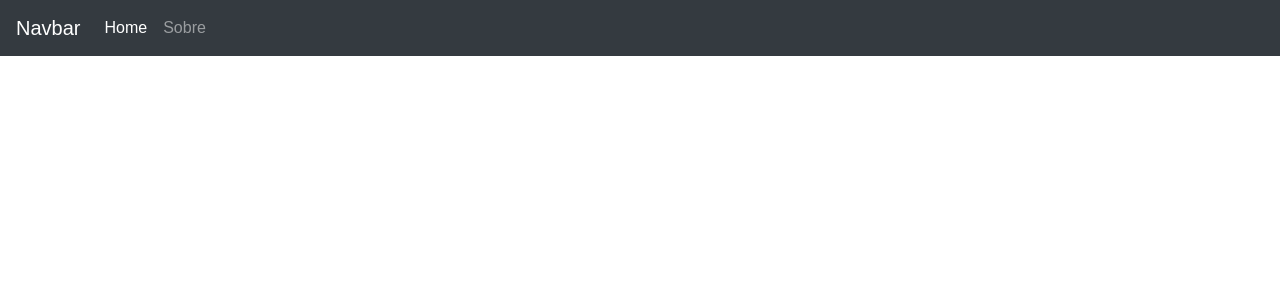
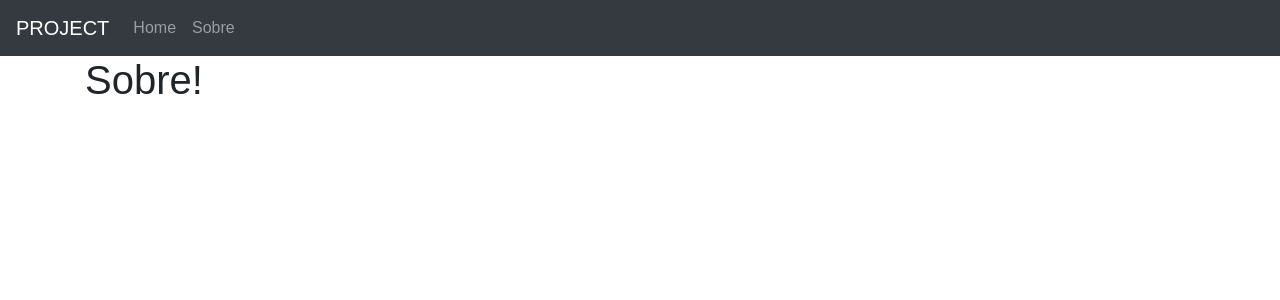
Before and after one commit to jaimebs/react-course, a React (Create React App) app: page /sobre in a window 1280 px wide. Shown: the top 300 px of the page. Built offline with nearby package versions, Linux system fonts and the light colour scheme.

Commit message:
Inclusão de rotas.

```diff
--- a/src/App.js
+++ b/src/App.js
@@ -1,14 +1,19 @@
 import React, { Component } from 'react';
-import logo from './logo.svg';
 import Navbar from './components/navbar'
-import './App.css';
+import Home from './components/home'
+import Sobre from './components/sobre'
+import { BrowserRouter as Router, Route, Link } from "react-router-dom";
 
 class App extends Component {
   render() {
     return (
-      <div>
-        <Navbar/>
-      </div>
+      <Router>
+        <div>
+          <Navbar titulo="Project" />
+          <Route exact path="/" component={Home} />
+          <Route path="/sobre" component={Sobre} />
+        </div>
+      </Router>
     );
   }
 }
--- /dev/null
+++ b/src/components/home.js
@@ -0,0 +1,11 @@
+import React, { Component } from 'react'
+
+export default class home extends Component {
+  render() {
+    return (
+      <div className="container">
+        <h1>Home!</h1>
+      </div>
+    )
+  }
+}
--- a/src/components/navbar.js
+++ b/src/components/navbar.js
@@ -1,18 +1,19 @@
 import React, { Component } from 'react'
+import { Link } from "react-router-dom";
 
 export default class navbar extends Component {
     render() {
         return (
-            <div className="Container">
+            <div>
                 <nav className="navbar navbar-expand-lg navbar navbar-dark bg-dark">
-                    <a className="navbar-brand" href="#">Navbar</a>
+                    <Link to="/" className="navbar-brand">{this.props.titulo.toUpperCase()}</Link>
                     <button className="navbar-toggler" type="button" data-toggle="collapse" data-target="#navbarNavAltMarkup" aria-controls="navbarNavAltMarkup" aria-expanded="false" aria-label="Toggle navigation">
                         <span className="navbar-toggler-icon"></span>
                     </button>
                     <div className="collapse navbar-collapse" id="navbarNavAltMarkup">
                         <div className="navbar-nav">
-                            <a className="nav-item nav-link active" href="#">Home <span className="sr-only">(current)</span></a>
-                            <a className="nav-item nav-link" href="#">Sobre</a>
+                            <Link to="/" className="nav-item nav-link">Home</Link>
+                            <Link to="/sobre" className="nav-item nav-link">Sobre</Link>
                         </div>
                     </div>
                 </nav>
--- /dev/null
+++ b/src/components/sobre.js
@@ -0,0 +1,11 @@
+import React, { Component } from 'react'
+
+export default class sobre extends Component {
+  render() {
+    return (
+      <div className="container">
+        <h1>Sobre!</h1>
+      </div>
+    )
+  }
+}
```
